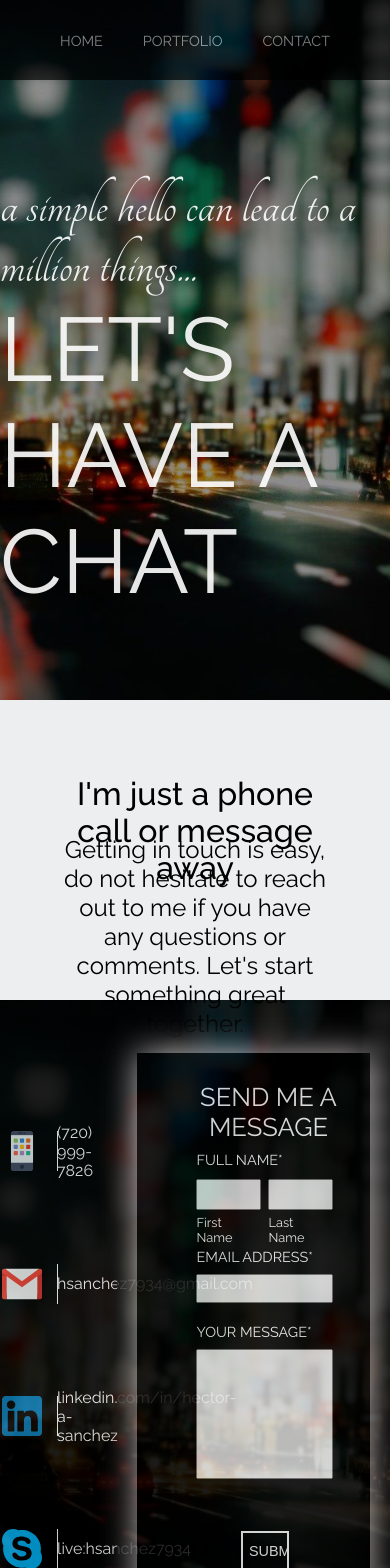
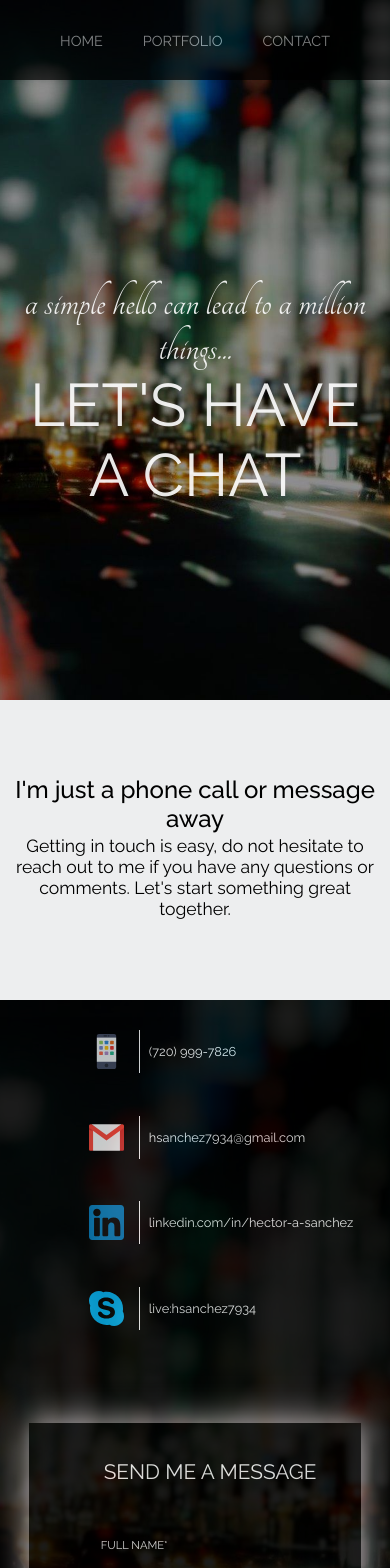
Before and after one commit to hsanchez7934/personal-site, a React (Create React App) app: page /contact in a window 390 px wide. Shown: the top 1568 px of the page. Built offline with nearby package versions, Linux system fonts and the light colour scheme.

Commit message:
Contact form now responsive

```diff
--- a/src/components/Contact/Contact.css
+++ b/src/components/Contact/Contact.css
@@ -34,8 +34,7 @@
   margin: 0;
   color: #fff;
   font-size: 90px;
-  font-weight: lighter;
-  opacity: 0.9; }
+  font-weight: lighter; }
 
 #contact-main {
   width: 100%;
@@ -116,7 +115,7 @@
 .contact-info-text-container {
   height: 30%;
   width: 80%;
-  box-shadow: inset 1px 0 0 #fff;
+  border-left: 1px solid #fff;
   display: flex;
   align-items: center; }
 
@@ -182,7 +181,6 @@ legend {
   height: 60%; }
 
 label {
-  font-size: 0.5em;
   display: block;
   width: 80%;
   margin-top: 5px;
@@ -298,3 +296,78 @@ textarea {
   -webkit-animation-delay: 0.7s;
   -moz-animation-delay: 0.7s;
   animation-delay: 0.7s; }
+
+@media screen and (max-width: 1000px) {
+  #contact-main {
+    width: 100%;
+    height: 1500px; }
+  .contact-quote-text {
+    width: 95%;
+    text-align: center; }
+  #contact-quote {
+    width: 95%;
+    text-align: center; }
+  #contact-main-intro {
+    height: 20%; }
+  #contact-main-intro-title {
+    width: 95%;
+    font-size: 1.8em; }
+  #contact-main-intro-text {
+    width: 95%;
+    font-size: 1.3em; }
+  #contact-main-form-container {
+    flex-direction: column;
+    height: 80%; }
+  #form-container-left {
+    width: 100%;
+    height: 30%; }
+  #form-container-left-wrapper {
+    height: 95%;
+    width: 95%;
+    padding: 0px; }
+  .contact-icon-containers {
+    height: 100%;
+    width: 35%; }
+  .contact-info-text-container {
+    height: 50%;
+    width: 65%; }
+  #form-container-right {
+    width: 100%;
+    height: 70%; }
+  .contact-icons {
+    height: 35px;
+    width: 35px; } }
+
+@media screen and (max-width: 850px) {
+  .contact-quote-text {
+    font-size: 55px; }
+  #contact-quote {
+    font-size: 70px; }
+  #submit-button {
+    width: 55%; } }
+
+@media screen and (max-width: 650px) {
+  .contact-quote-text {
+    font-size: 45px; }
+  #contact-quote {
+    font-size: 60px; }
+  #contact-main-intro-title {
+    font-size: 1.5em; }
+  #contact-main-intro-text {
+    font-size: 1.1em; }
+  #form-heading {
+    font-size: 1.3em; }
+  #full-name {
+    font-size: 0.7em;
+    color: #fff;
+    padding-top: 15px; }
+  label {
+    font-size: 0.6em; }
+  #email-input-title {
+    font-size: 0.7em; }
+  #message-textarea-box-title {
+    font-size: 0.7em; }
+  #submit-button {
+    font-size: 0.7em; }
+  .contact-info-text {
+    font-size: 0.8em; } }
--- a/src/components/Contact/Contact.scss
+++ b/src/components/Contact/Contact.scss
@@ -41,7 +41,6 @@
   color: $white;
   font-size: 90px;
   font-weight: lighter;
-  opacity: 0.9;
 }
 
 #contact-main {
@@ -137,7 +136,7 @@ padding: 50px;
 .contact-info-text-container {
   height: 30%;
   width: 80%;
-  box-shadow: inset 1px 0 0 $white;
+  border-left: 1px solid $white;
   display: flex;
   align-items: center;
 }
@@ -222,7 +221,6 @@ legend {
 }
 
 label {
-  font-size: 0.5em;
   display: block;
   width: 80%;
   margin-top: 5px;
@@ -339,3 +337,133 @@ textarea {
   -moz-animation-delay: 0.7s;
   animation-delay: 0.7s;
 }
+
+@media screen and (max-width: 1000px) {
+
+  #contact-main {
+    width: 100%;
+    height: 1500px;
+  }
+
+  .contact-quote-text {
+    width: 95%;
+    text-align: center;
+  }
+
+  #contact-quote {
+    width: 95%;
+    text-align: center;
+  }
+
+  #contact-main-intro {
+    height: 20%;
+  }
+
+  #contact-main-intro-title {
+    width: 95%;
+    font-size: 1.8em;
+  }
+
+  #contact-main-intro-text {
+    width: 95%;
+    font-size: 1.3em;
+  }
+
+  #contact-main-form-container {
+    flex-direction: column;
+    height: 80%;
+  }
+
+  #form-container-left {
+    width: 100%;
+    height: 30%;
+  }
+
+  #form-container-left-wrapper {
+    height: 95%;
+    width: 95%;
+    padding: 0px;
+  }
+
+  .contact-icon-containers {
+    height: 100%;
+    width: 35%;
+  }
+
+  .contact-info-text-container {
+    height: 50%;
+    width: 65%;
+  }
+
+  #form-container-right {
+    width: 100%;
+    height: 70%;
+  }
+
+  .contact-icons {
+    height: 35px;
+    width: 35px;
+  }
+}
+
+@media screen and (max-width: 850px) {
+  .contact-quote-text {
+    font-size: 55px;
+  }
+
+  #contact-quote {
+    font-size: 70px;
+  }
+
+  #submit-button {
+    width: 55%;
+  }
+}
+
+@media screen and (max-width: 650px) {
+  .contact-quote-text {
+    font-size: 45px;
+  }
+
+  #contact-quote {
+    font-size: 60px;
+  }
+
+  #contact-main-intro-title {
+    font-size: 1.5em;
+  }
+
+  #contact-main-intro-text {
+    font-size: 1.1em;
+  }
+
+  #form-heading {
+    font-size: 1.3em;
+  }
+
+  #full-name {
+    font-size: 0.7em;
+    color: #fff;
+    padding-top: 15px;
+  }
+
+  label {
+    font-size: 0.6em;
+  }
+
+  #email-input-title {
+    font-size: 0.7em;
+  }
+
+  #message-textarea-box-title {
+    font-size: 0.7em;
+  }
+
+  #submit-button {
+    font-size: 0.7em;
+  }
+
+  .contact-info-text {
+    font-size: 0.8em;
+  }
+}
--- a/src/components/NavBar/NavBar.css
+++ b/src/components/NavBar/NavBar.css
@@ -30,6 +30,10 @@
   padding: 0px 0px 0px 0px;
   margin: 0px 100px 0px 0px; }
 
+@media screen and (max-width: 1000px) {
+  .header-component-ul {
+    margin: 0px 50px 0px 0px; } }
+
 @media screen and (max-width: 650px) {
   .header-component-nav {
     display: flex;
--- a/src/components/NavBar/NavBar.scss
+++ b/src/components/NavBar/NavBar.scss
@@ -38,6 +38,12 @@
   margin: 0px 100px 0px 0px;
 }
 
+@media screen and (max-width: 1000px) {
+  .header-component-ul {
+    margin: 0px 50px 0px 0px;
+  }
+}
+
 @media screen and (max-width: 650px) {
   .header-component-nav {
     display: flex;
```
